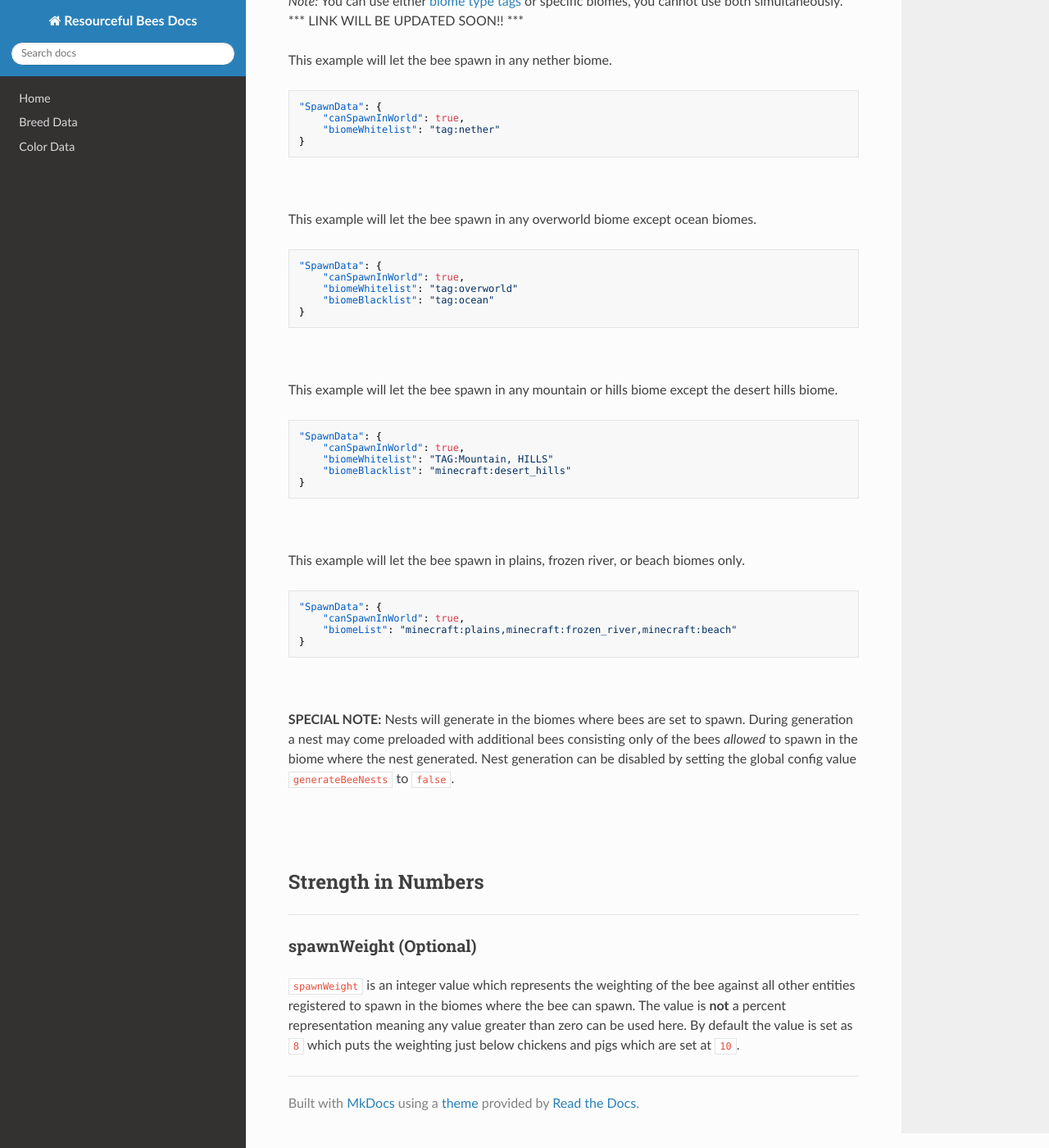
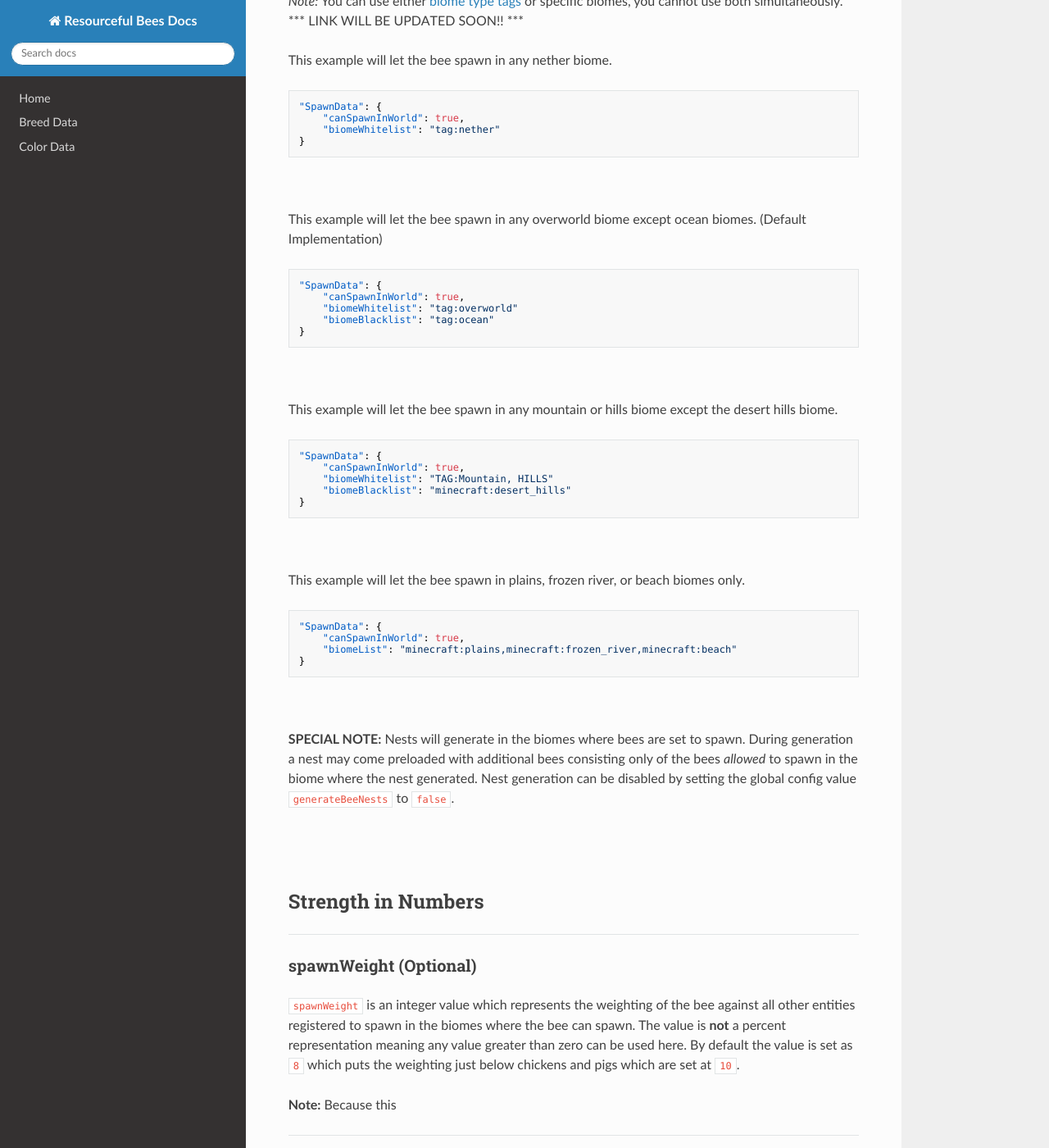
Before and after one commit to Team-Resourceful/ResourcefulBeesDocs, an MkDocs documentation site: the page built from docs/bee_data/spawn_data.md, in a window 1280 px wide and 1400 px high, scrolled down 617 px. Shown: the whole window at 82% size. Built offline with MkDocs 1.6.1, drawn with Linux system fonts in a browser that asks for light colours; nearby versions of some CDN libraries.

Commit message:
docs/bee_data/spawn_data.md updated from https://stackedit.io/

````diff
--- a/docs/bee_data/spawn_data.md
+++ b/docs/bee_data/spawn_data.md
@@ -27,7 +27,7 @@ This example will let the bee spawn in any nether biome.
 ```
 <br>
 
-This example will let the bee spawn in any overworld biome except ocean biomes.
+This example will let the bee spawn in any overworld biome except ocean biomes. (Default Implementation)
 ```json
 "SpawnData": {
 	"canSpawnInWorld": true,
@@ -67,7 +67,9 @@ This example will let the bee spawn in plains, frozen river, or beach biomes onl
 ### **spawnWeight** (Optional)
 
 `spawnWeight` is an integer value which represents the weighting of the bee against all other entities registered to spawn in the biomes where the bee can spawn. The value is **not** a percent representation meaning any value greater than zero can be used here. By default the value is set as `8` which puts the weighting just below chickens and pigs which are set at `10`.
+
+**Note:** Because this
 <!--stackedit_data:
-eyJoaXN0b3J5IjpbLTg4OTI0MzQxMywxOTI4OTU3MjA3LDE2OD
+eyJoaXN0b3J5IjpbMTU0Mzg5ODQ0OSwxOTI4OTU3MjA3LDE2OD
 Q2MzMwNzFdfQ==
 -->
````
